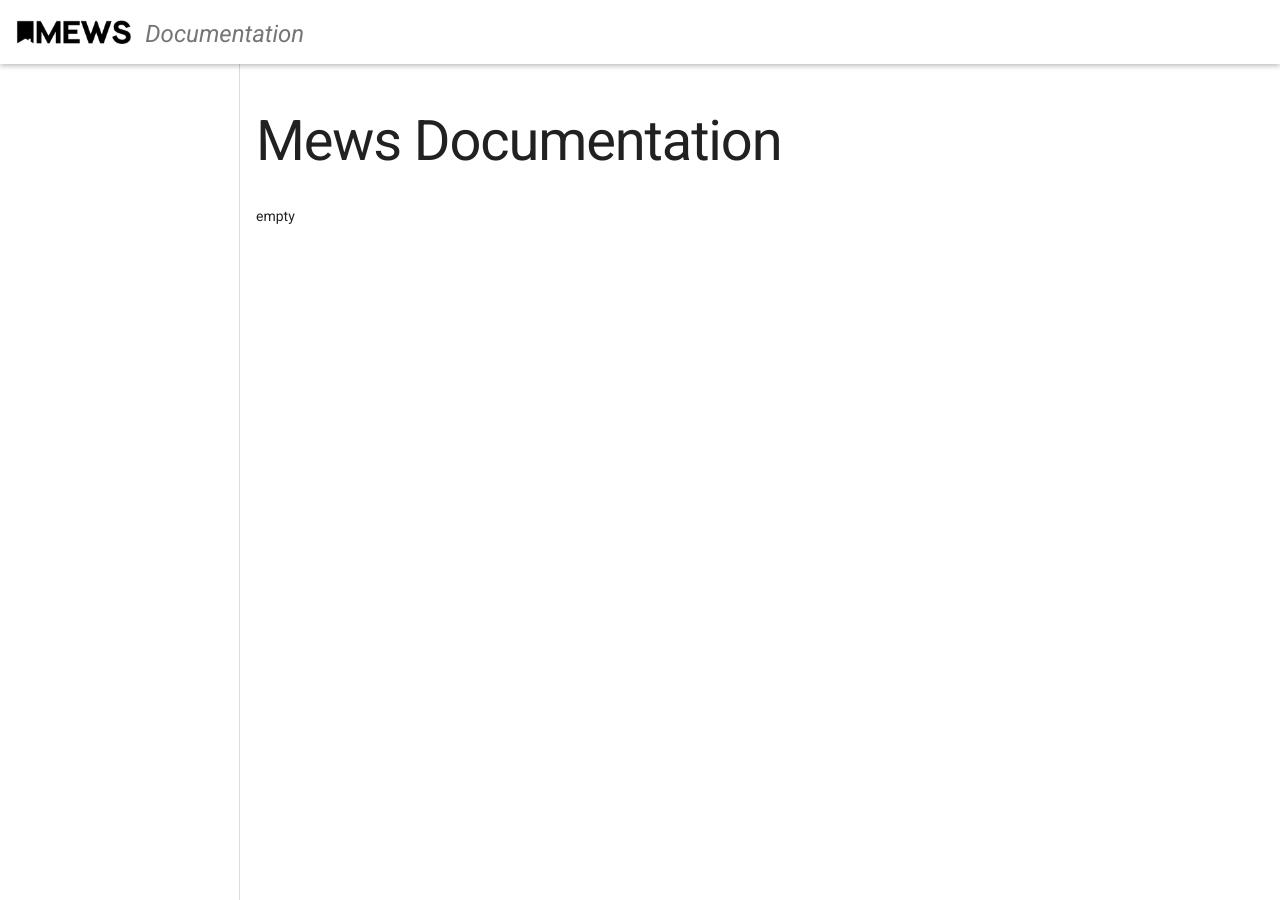
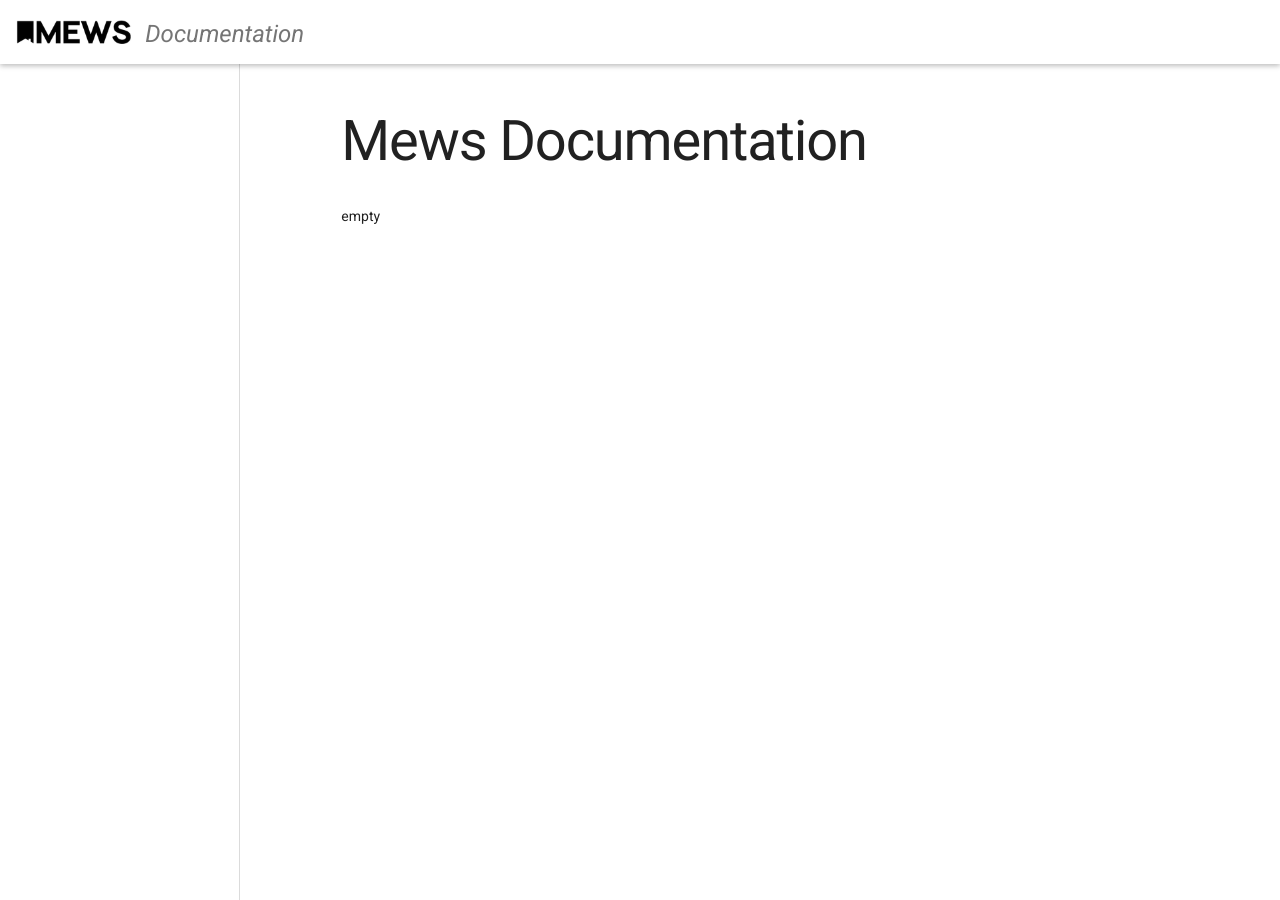
Before and after one commit to nikija/public, a Jekyll site: the page built from index.html, in a window 1280 px wide. Built offline with Jekyll 4.4.1, drawn with Linux system fonts in a browser that asks for light colours.

Commit message:
Update page.html

```diff
--- a/_layouts/page.html
+++ b/_layouts/page.html
@@ -3,6 +3,7 @@ layout: default
 ---
 <main class="content mdl-layout__content">
   <div class="mdl-grid">
+    <div class="mdl-cell mdl-cell--1-col mdl-cell--hide-tablet mdl-cell--hide-phone"></div>
     <div class="mdl-cell mdl-cell--8-col">
       <article class="page">
         <h1 class="page-title">{{ page.title }}</h1>
```
